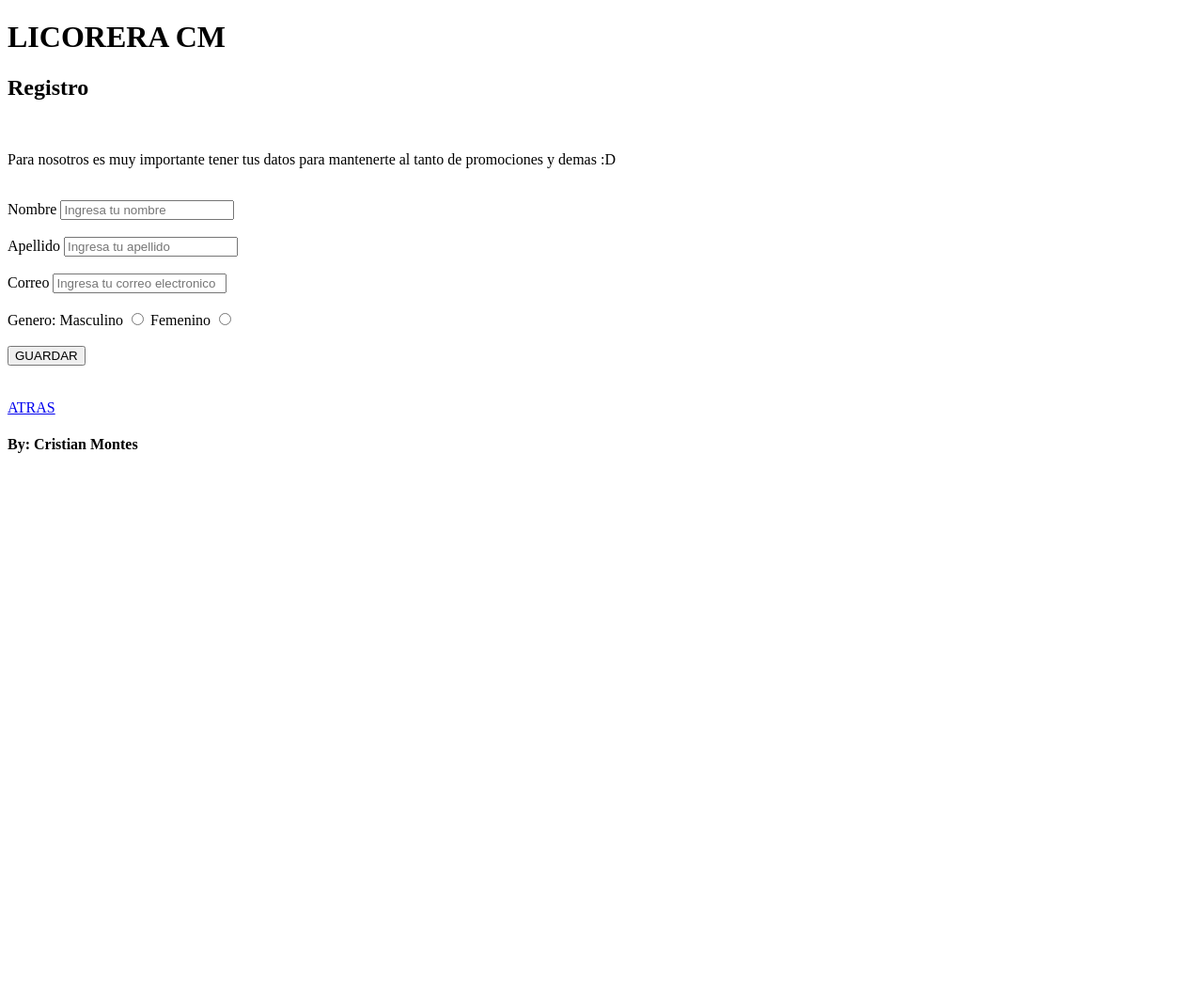
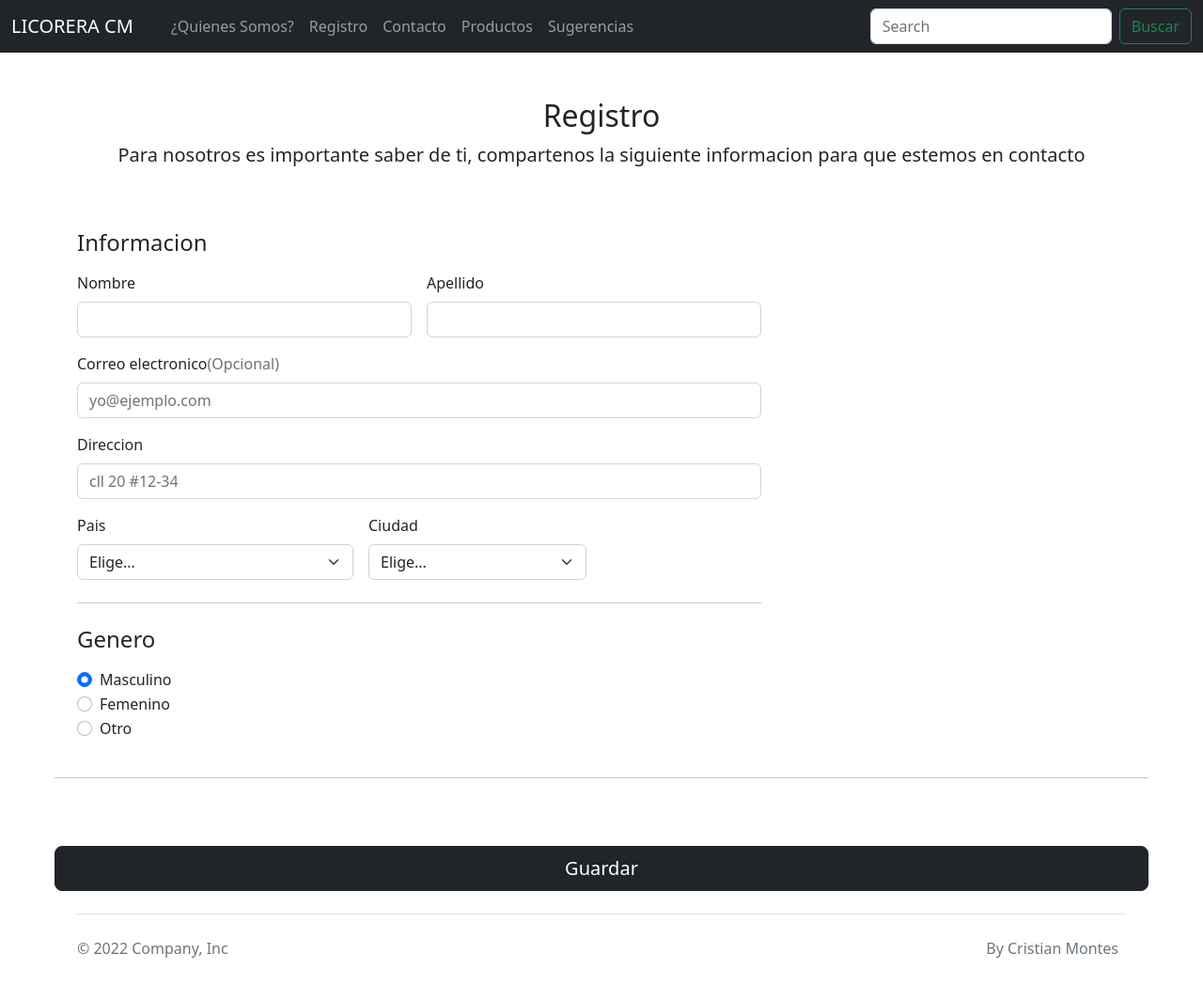
Before and after one commit to Cristian060999/bootstrap, a plain HTML site: page paginas/registro.html in a window 1280 px wide. Shown: the whole page at 94% size. Before the commit the page ends 800 px from the top, so only its background shows below. Drawn offline with Linux system fonts and the light colour scheme.

Commit message:
maquetando pag de registro

```diff
--- a/paginas/registro.html
+++ b/paginas/registro.html
@@ -5,42 +5,155 @@
     <meta http-equiv="X-UA-Compatible" content="IE=edge">
     <meta name="viewport" content="width=device-width, initial-scale=1.0">
     <link rel="shortcut icon" href="img/android-icon-192x192.png" type="image/x-icon">
+    <link rel="stylesheet" href="../bootstrap/css/bootstrap.css">
     <link rel="stylesheet" href="../css/disenioIndex.css" type="text/css">
 
     <title>Licorera CM</title>
 </head>
 <body>
-    <header>
-        <h1>LICORERA CM</h1>
-        <h2>Registro</h2><br>
-    </header>
-    <main>
-        <p>Para nosotros es muy importante tener tus datos para mantenerte al tanto de promociones y demas :D</p><br>
-        <form class="formulario">
-            <label for="nombre">Nombre</label>
-            <input type="text" name="nombre" placeholder="Ingresa tu nombre" class="registro"><br><br>
+    <nav class="navbar navbar-expand-lg navbar-dark bg-dark">
+        <div class="container-fluid">
+          <a class="navbar-brand" href="../index.html">LICORERA CM</a>
+          <button class="navbar-toggler" type="button" data-bs-toggle="collapse" data-bs-target="#navbarSupportedContent" aria-controls="navbarSupportedContent" aria-expanded="false" aria-label="Toggle navigation">
+            <span class="navbar-toggler-icon"></span>
+          </button>
+          <div class="collapse navbar-collapse" id="navbarSupportedContent">
+            <ul class="navbar-nav me-auto mb-2 mb-lg-0">
+              <li class="nav-item">
+                <a class="nav-link active" aria-current="page" href="#"></a>
+              </li>
+              <li class="nav-item">
+                <a class="nav-link" href="./quienSomos.html">¿Quienes Somos?</a>
+              </li>
+              <li class="nav-item">
+                <a class="nav-link" href="#">Registro</a>
+              </li>
+              <li class="nav-item">
+                <a class="nav-link" href="./contacto.html">Contacto</a>
+              </li>
+              <li class="nav-item">
+                <a class="nav-link" href="./productos.html">Productos</a>
+              </li>
+              <li class="nav-item">
+                <a class="nav-link" href="./sugerencias.html">Sugerencias</a>
+              </li>
+            </ul>
+            <form class="d-flex" role="search">
+              <input class="form-control me-2" type="search" placeholder="Search" aria-label="Search">
+              <button class="btn btn-outline-success" type="submit">Buscar</button>
+            </form>
+          </div>
+        </div>
+      </nav>
+      <div class="container">
+        <main>
+          <div class="py-5 text-center">
+            <h2>Registro</h2>
+            <p class="lead">Para nosotros es importante saber de ti, compartenos la siguiente informacion para que estemos en contacto</p>
+          </div>
 
-            <label for="apellido">Apellido</label>
-            <input type="text" name="apellido" placeholder="Ingresa tu apellido" class="registro"><br><br>
+          <div class="row g-5">
+            <div class="col-md-7 col-lg-8">
+              <h4 class="mb-3">Informacion</h4>
+              <form class="needs-validation" novalidate="">
+                <div class="row g-3">
+                  <div class="col-sm-6">
+                    <label for="firstName" class="form-label">Nombre</label>
+                    <input type="text" class="form-control" id="firstName" placeholder="" value="" required="">
+                    <div class="invalid-feedback">
+                      Completa este campo
+                    </div>
+                  </div>
 
-            <label for="email">Correo</label>
-            <input type="email" name="email" placeholder="Ingresa tu correo electronico" class="registro"><br><br>
-            <div class="genero">
-                <label for="genero">Genero: </label>
-                <label for="genero">Masculino</label>
-                <input type="radio" name="genero">
-                <label for="genero">Femenino</label>
-                <input type="radio" name="genero"><br><br>
+                  <div class="col-sm-6">
+                    <label for="lastName" class="form-label">Apellido</label>
+                    <input type="text" class="form-control" id="lastName" placeholder="" value="" required="">
+                    <div class="invalid-feedback">
+                        Completa este campo.
+                    </div>
+                  </div>
+
+                  <div class="col-12">
+                    <label for="email" class="form-label">Correo electronico<span class="text-muted">(Opcional)</span></label>
+                    <input type="email" class="form-control" id="email" placeholder="yo@ejemplo.com">
+                    <div class="invalid-feedback">
+                        Completa este campo.
+                    </div>
+                  </div>
+
+                  <div class="col-12">
+                    <label for="address" class="form-label">Direccion</label>
+                    <input type="text" class="form-control" id="address" placeholder="cll 20 #12-34" required="">
+                    <div class="invalid-feedback">
+                        Completa este campo.
+                    </div>
+                  </div>
+
+                  <div class="col-md-5">
+                    <label for="country" class="form-label">Pais</label>
+                    <select class="form-select" id="country" required="">
+                      <option value="">Elige...</option>
+                      <option>Colombia</option>
+                      <option>Argentina</option>
+                      <option>Estados Unidos</option>
+                    </select>
+                    <div class="invalid-feedback">
+                      Por favor seleccione su pais.
+                    </div>
+                  </div>
+
+                  <div class="col-md-4">
+                    <label for="state" class="form-label">Ciudad</label>
+                    <select class="form-select" id="state" required="">
+                      <option value="">Elige...</option>
+                      <option>Bogota</option>
+                      <option>Buenos Aires</option>
+                      <option>Washington</option>
+                    </select>
+                    <div class="invalid-feedback">
+                      Please provide a valid state.
+                    </div>
+                  </div>
+
+                </div>
+
+                <hr class="my-4">
+
+                <h4 class="mb-3">Genero</h4>
+
+                <div class="my-3">
+                  <div class="form-check">
+                    <input id="credit" name="paymentMethod" type="radio" class="form-check-input" checked="" required="">
+                    <label class="form-check-label" for="credit">Masculino</label>
+                  </div>
+                  <div class="form-check">
+                    <input id="debit" name="paymentMethod" type="radio" class="form-check-input" required="">
+                    <label class="form-check-label" for="debit">Femenino</label>
+                  </div>
+                  <div class="form-check">
+                    <input id="paypal" name="paymentMethod" type="radio" class="form-check-input" required="">
+                    <label class="form-check-label" for="paypal">Otro</label>
+                  </div>
+                </div>
+                </div>
+
+                <hr class="my-4">
+
+                <button class="w-100 btn btn-primary btn-lg btn-dark" type="submit">Guardar</button>
+              </form>
             </div>
+          </div>
+        </main>
+      </div>
+    <div class="container">
+        <footer class="d-flex flex-wrap justify-content-between align-items-center py-3 my-4 border-top">
+          <p class="col-md-4 mb-0 text-muted">© 2022 Company, Inc</p>
+          <ul class="nav col-md-4 justify-content-end">
+            <li class="nav-item"><a href="#" class="nav-link px-2 text-muted">By Cristian Montes</a></li>
+          </ul>
+        </footer>
+      </div>
 
-            <input type="button" value="GUARDAR" class="btn">
-        </form>
-
-    </main>
-    <footer>
-        <br><br>
-        <a href="../index.html" class="btn">ATRAS</a>
-        <h4>By: Cristian Montes</h4>
-    </footer>
+    <script src="../bootstrap/js/bootstrap.js"></script>
 </body>
 </html>
```
Also changed, not shown: img/licoresVariedad.jpg (added).
